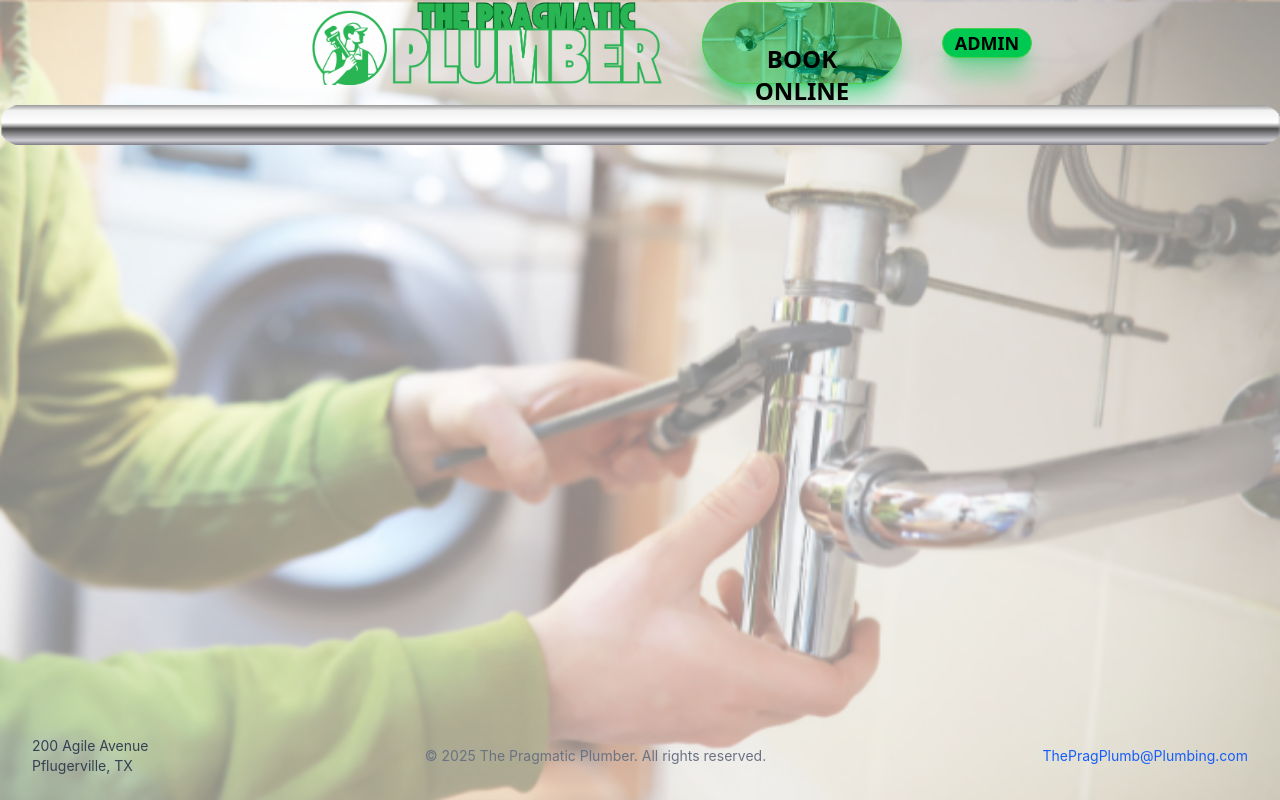
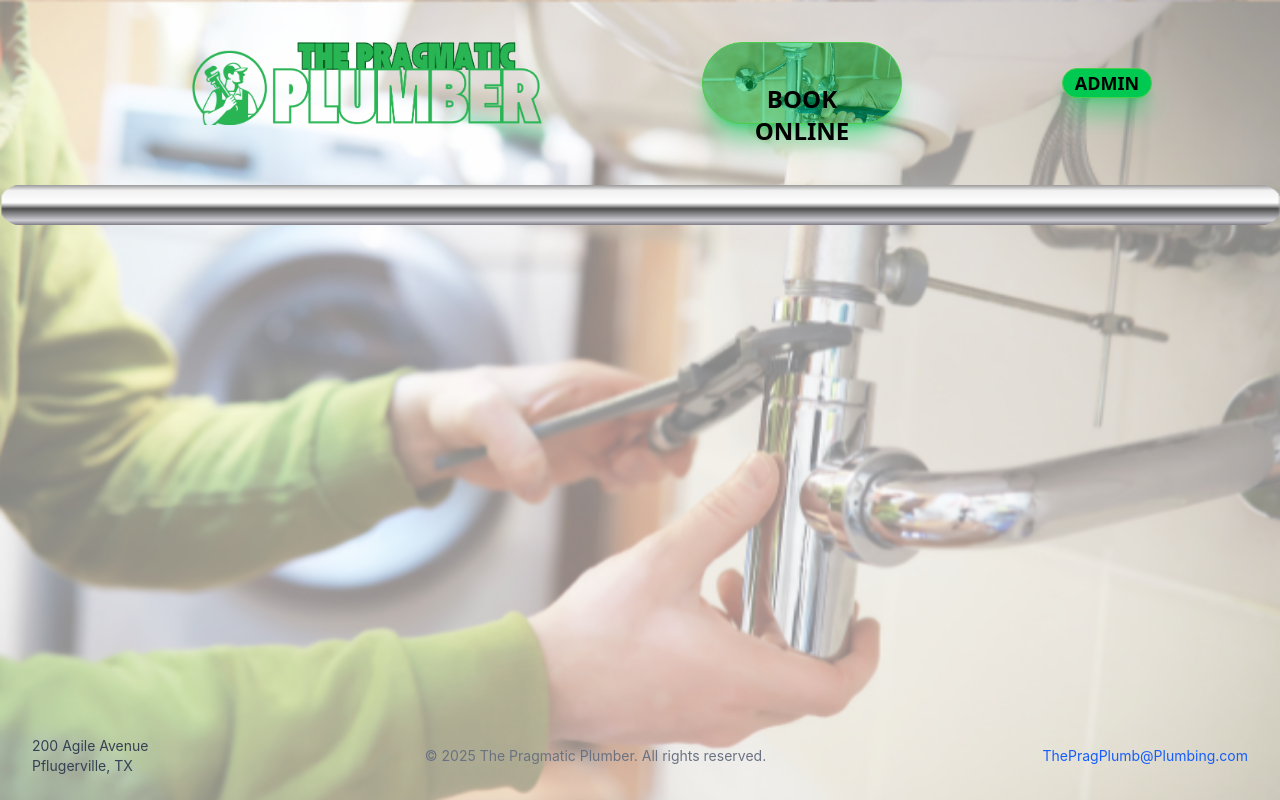
Before and after one commit to DSD-Cohort-Spring2025-TeamJ/local-service-client, a React (Vite) app: page / in a window 1280 px wide. Built offline with nearby package versions, Linux system fonts and the light colour scheme; what ag-grid-community would draw is missing.

Commit message:
top margin spacing (#80)

```diff
--- a/src/components/Header.jsx
+++ b/src/components/Header.jsx
@@ -8,7 +8,7 @@ export default function Header({ setOpen }) {
 
   return (
     <div className="flex flex-col items-center pl-8">
-      <div className="flex flex-row gap-10 items-center pl-8">
+      <div className="flex flex-row m-10 gap-40 items-center pl-8">
         <Logo />
         {location.pathname === "/admin" ? null : (
           <Button
```
